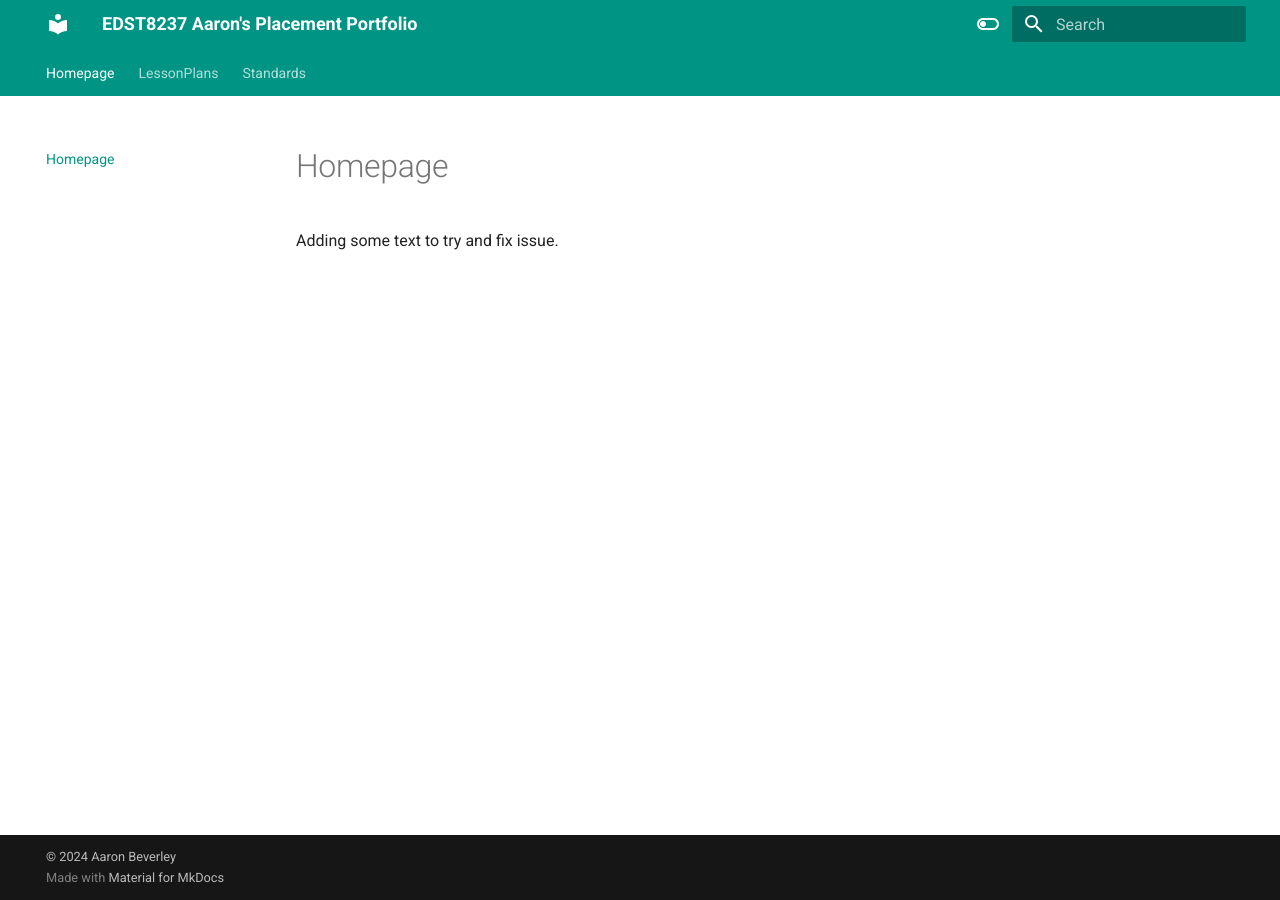
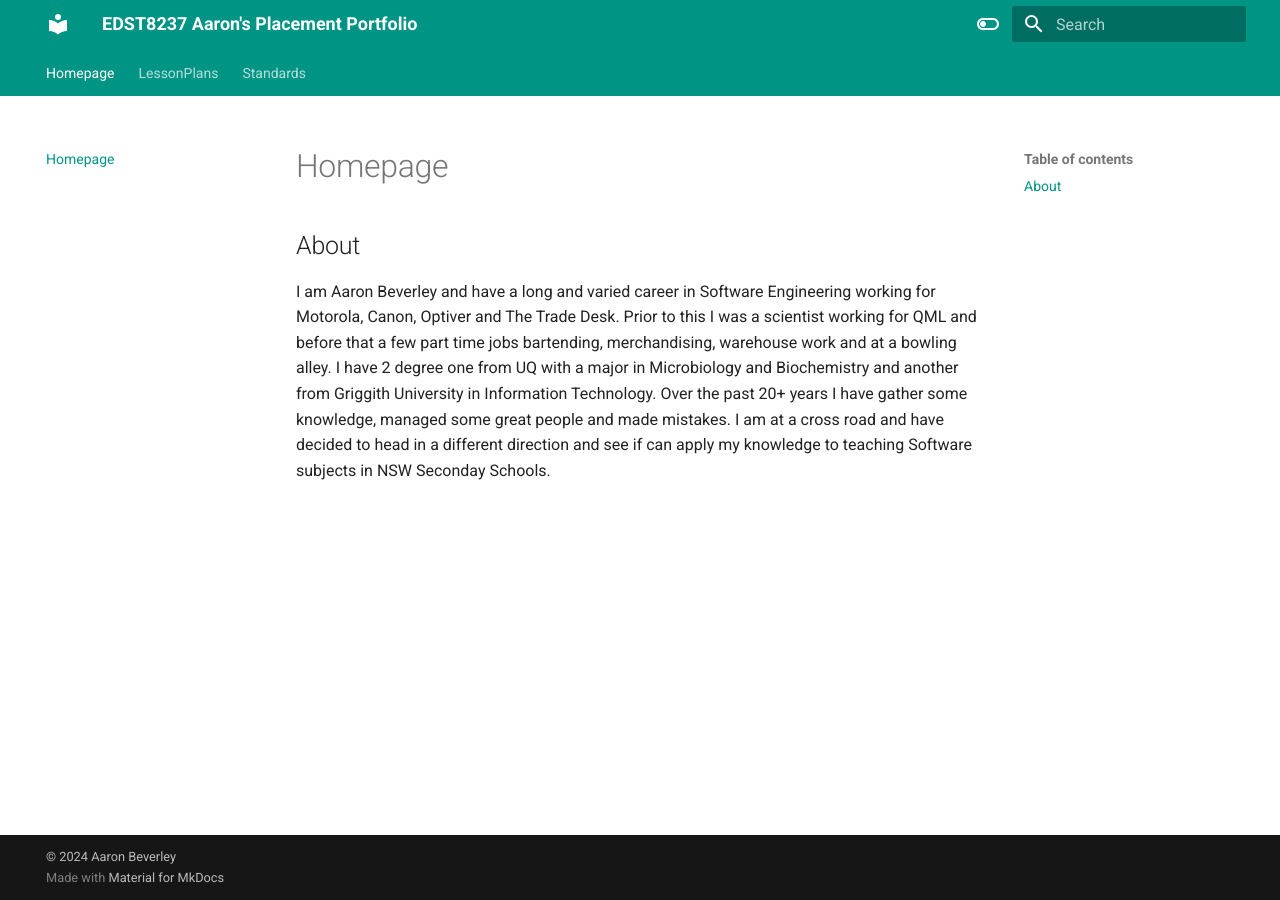
Before and after one commit to aaron-beverley-mq/edst8237-placement, an MkDocs documentation site: the page built from docs/index.md, in a window 1280 px wide. Built offline with MkDocs 1.6.1 and Material for MkDocs 9.7.7, drawn with Linux system fonts in a browser that asks for light colours.

Commit message:
building out bio

```diff
--- a/docs/index.md
+++ b/docs/index.md
@@ -1,3 +1,4 @@
 # Homepage
 
-Adding some text to try and fix issue.
+## About
+I am Aaron Beverley and have a long and varied career in Software Engineering working for Motorola, Canon, Optiver and The Trade Desk. Prior to this I was a scientist working for QML and before that a few part time jobs bartending, merchandising, warehouse work and at a bowling alley. I have 2 degree one from UQ with a major in Microbiology and Biochemistry and another from Griggith University in Information Technology. Over the past 20+ years I have gather some knowledge, managed some great people and made mistakes. I am at a cross road and have decided to head in a different direction and see if can apply my knowledge to teaching Software subjects in NSW Seconday Schools.
```
